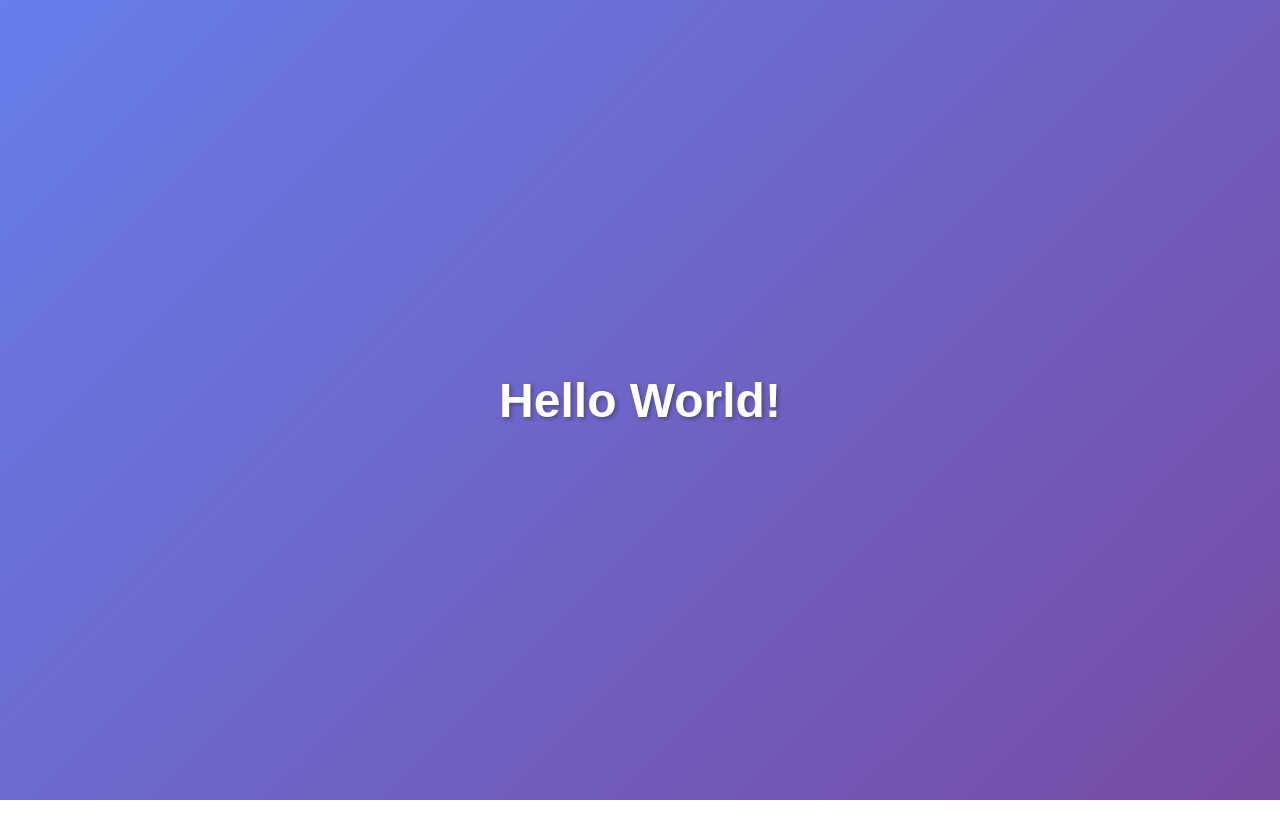
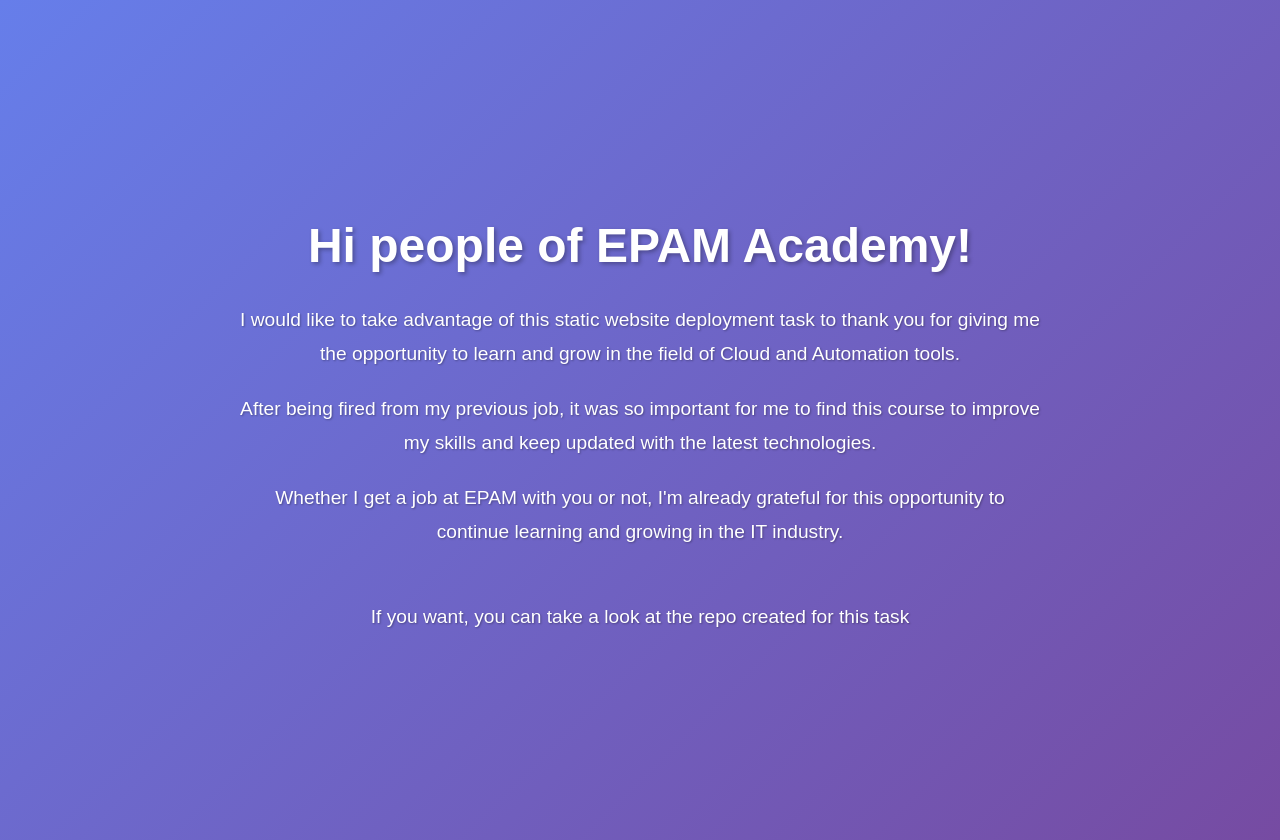
Before and after one commit to eche1984/epam-practical-task-2025, a plain HTML site: page staticwebsite/index.html in a window 1280 px wide. Before the commit the page ends 800 px from the top, so only its background shows below. Drawn offline with Linux system fonts and the light colour scheme.

Commit message:
index.html updated and error.html added

```diff
--- a/staticwebsite/index.html
+++ b/staticwebsite/index.html
@@ -3,25 +3,53 @@
 <head>
     <meta charset="UTF-8">
     <meta name="viewport" content="width=device-width, initial-scale=1.0">
-    <title>Hello World!</title>
+    <title>Welcome to my static website!</title>
     <style>
         body {
             font-family: Arial, sans-serif;
             display: flex;
             justify-content: center;
             align-items: center;
-            height: 100vh;
+            min-height: 100vh;
             margin: 0;
+            padding: 20px;
             background: linear-gradient(135deg, #667eea 0%, #764ba2 100%);
             color: white;
+        }
+        .container {
+            max-width: 800px;
+            text-align: center;
         }
         h1 {
             font-size: 3rem;
             text-shadow: 2px 2px 4px rgba(0,0,0,0.3);
+            margin-bottom: 30px;
+        }
+        p {
+            font-size: 1.2rem;
+            line-height: 1.8;
+            margin: 20px 0;
+            text-shadow: 1px 1px 2px rgba(0,0,0,0.3);
+        }
+        a {
+            color: white;
+            text-decoration: none;
+            font-size: 1.2rem;
+            margin-top: 30px;
+            display: inline-block;
+        }
+        a:hover {
+            text-decoration: underline;
         }
     </style>
 </head>
 <body>
-    <h1>Hello World!</h1>
+    <div class="container">
+        <h1>Hi people of EPAM Academy!</h1>
+        <p>I would like to take advantage of this static website deployment task to thank you for giving me the opportunity to learn and grow in the field of Cloud and Automation tools.</p>
+        <p>After being fired from my previous job, it was so important for me to find this course to improve my skills and keep updated with the latest technologies.</p>
+        <p>Whether I get a job at EPAM with you or not, I'm already grateful for this opportunity to continue learning and growing in the IT industry.</p>
+        <p>If you want, you can take a look at the <a href="https://github.com/eche1984/epam-practical-task-2025/" title="Go to my GitHub repo">repo</a> created for this task</p>
+    </div>
 </body>
 </html>
```
Also changed, not shown: staticwebsite/error.html (added, +33 -0 lines).
